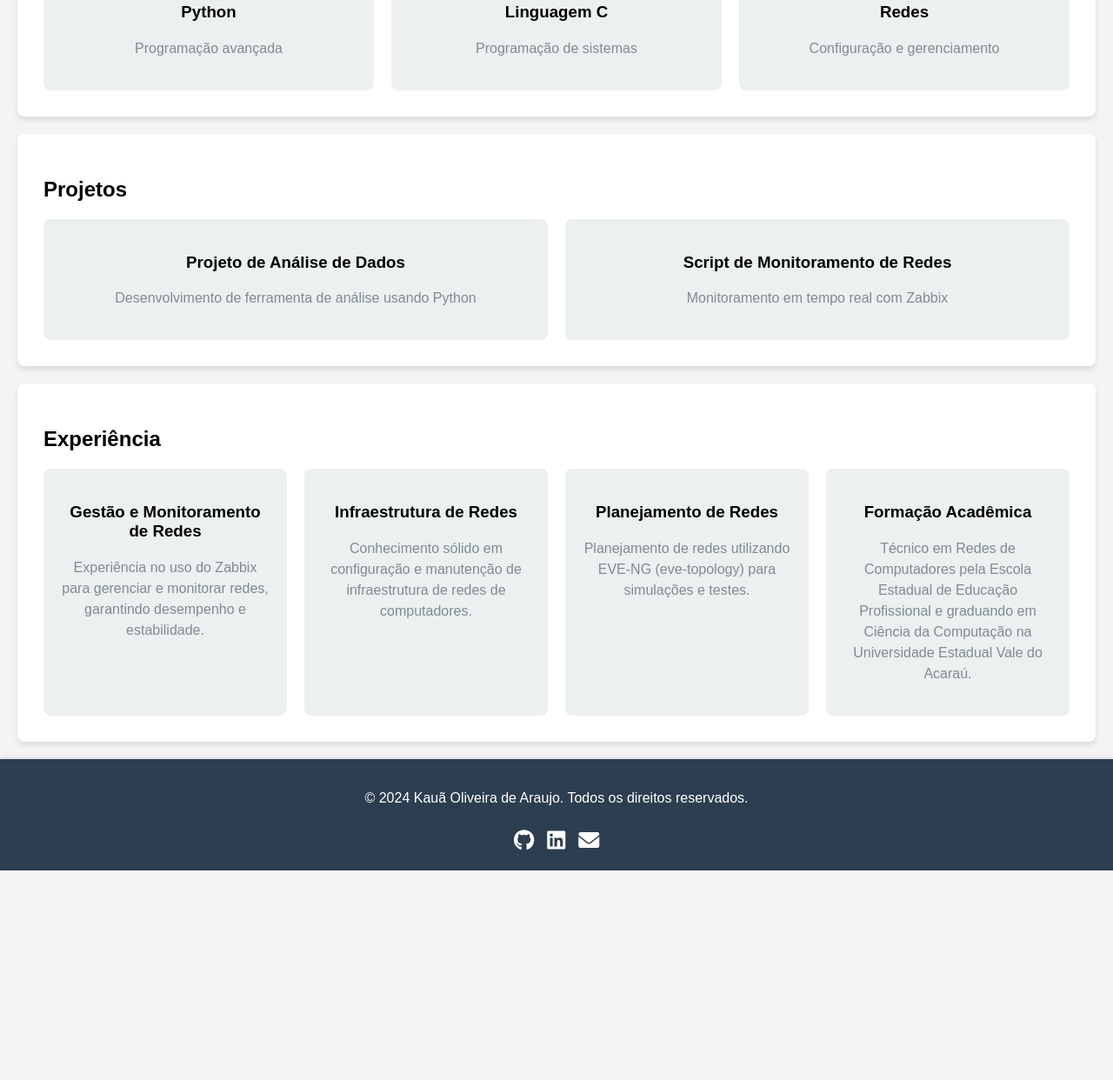
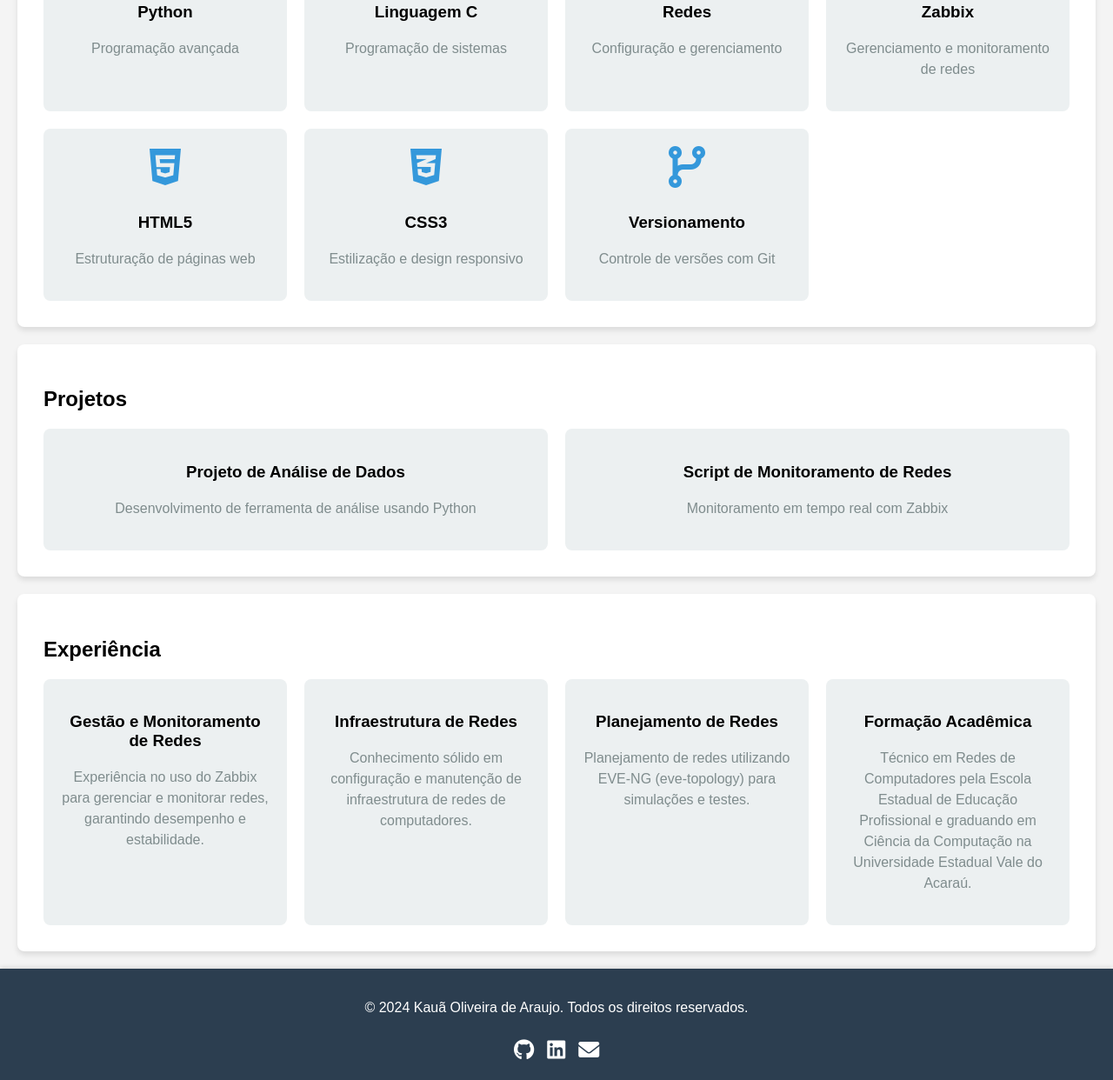
Before and after one commit to kkauaoliveira/Portifolio, a plain HTML site: page index.html in a window 1280 px wide. Shown: the part 451-1693 px from the top of the page at 87% size. Before the commit the page ends 1452 px from the top, so only its background shows below. Drawn offline with Linux system fonts and the light colour scheme.

Commit message:
Implementação da parte de habilidades e funcionalidade de contato no rodapé funcionando

```diff
--- a/index.html
+++ b/index.html
@@ -15,7 +15,7 @@
             <a href="#sobre" class="nav-a">Sobre</a>
             <a href="#habilidades" class="nav-a">Habilidades</a>
             <a href="#projetos" class="nav-a">Projetos</a>
-            <a href="#contato" class="nav-a">Contato</a>
+            <a href="#experiencia" class="nav-a">Experiência</a>
         </div>
     </nav>
 
@@ -42,8 +42,29 @@
                 <h3>Redes</h3>
                 <p>Configuração e gerenciamento</p>
             </div>
+            <div class="card">
+                <i class="fas fa-server icon"></i>
+                <h3>Zabbix</h3>
+                <p>Gerenciamento e monitoramento de redes</p>
+            </div>
+            <div class="card">
+                <i class="fab fa-html5 icon"></i>
+                <h3>HTML5</h3>
+                <p>Estruturação de páginas web</p>
+            </div>
+            <div class="card">
+                <i class="fab fa-css3-alt icon"></i>
+                <h3>CSS3</h3>
+                <p>Estilização e design responsivo</p>
+            </div>
+            <div class="card">
+                <i class="fas fa-code-branch icon"></i>
+                <h3>Versionamento</h3>
+                <p>Controle de versões com Git</p>
+            </div>
         </div>
     </section>
+
 
     <section id="projetos" class="secao">
         <h2>Projetos</h2>
@@ -86,9 +107,15 @@
         <div class="container-rodape">
             <p>&copy; 2024 Kauã Oliveira de Araujo. Todos os direitos reservados.</p>
             <div class="social-icons">
-                <a href="https://github.com/kkauaoliveira" target="_blank"><i class="fab fa-github"></i></a>
-                <a href="linkedin.com/in/kauã-oliveira-207190244" target="_blank"><i class="fab fa-linkedin"></i></a>
-                <a href="kaua_araujo@uvanet.com.br"><i class="fas fa-envelope"></i></a>
+                <a href="https://github.com/kkauaoliveira" target="_blank">
+                    <i class="fab fa-github"></i>
+                </a>
+                <a href="https://www.linkedin.com/in/kauã-oliveira-207190244/" target="_blank">
+                    <i class="fab fa-linkedin"></i>
+                </a>
+                <a href="mailto:kaua_araujo@uvanet.com.br">
+                    <i class="fas fa-envelope"></i>
+                </a>
             </div>
         </div>
     </footer>
```
